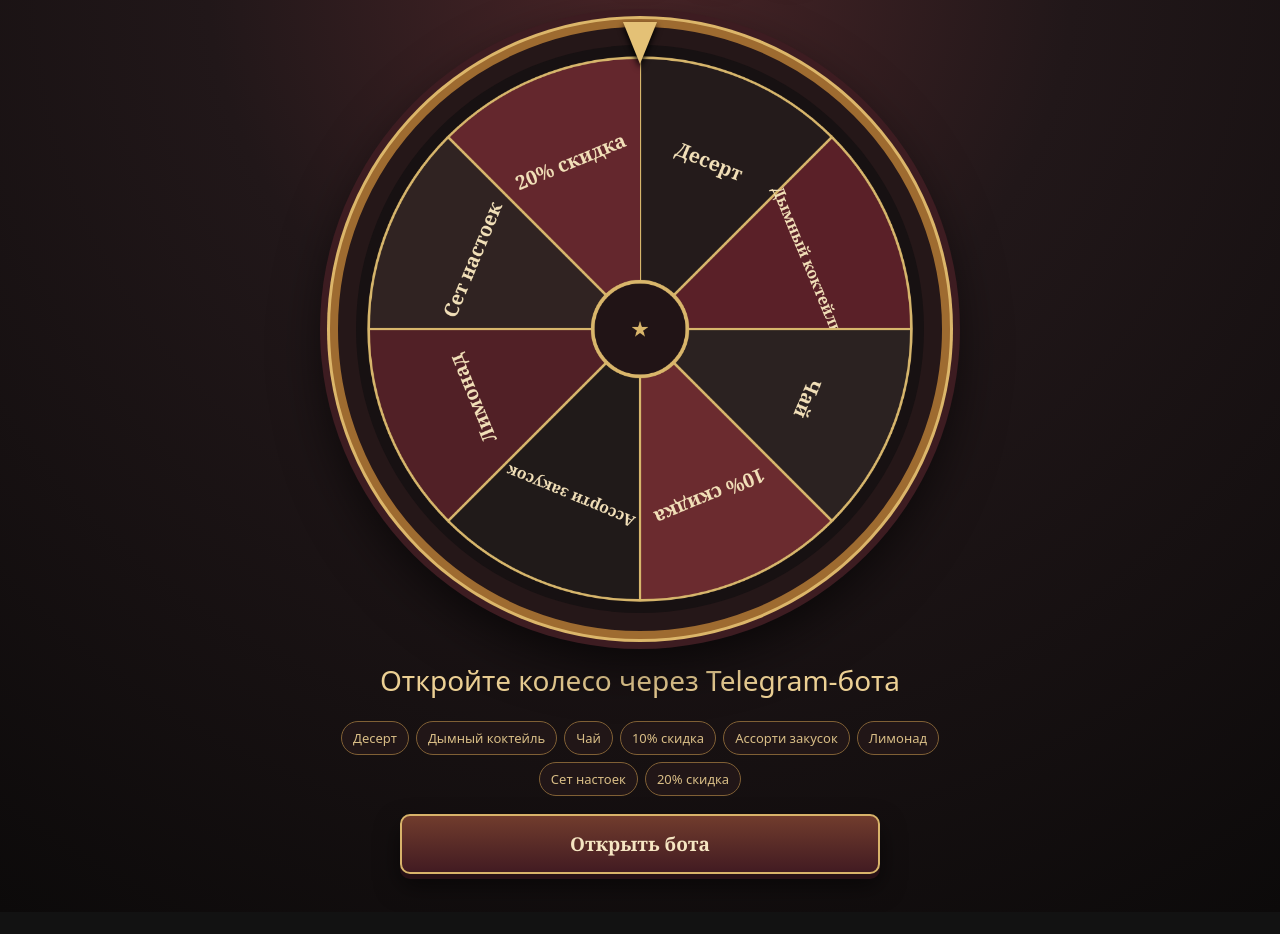
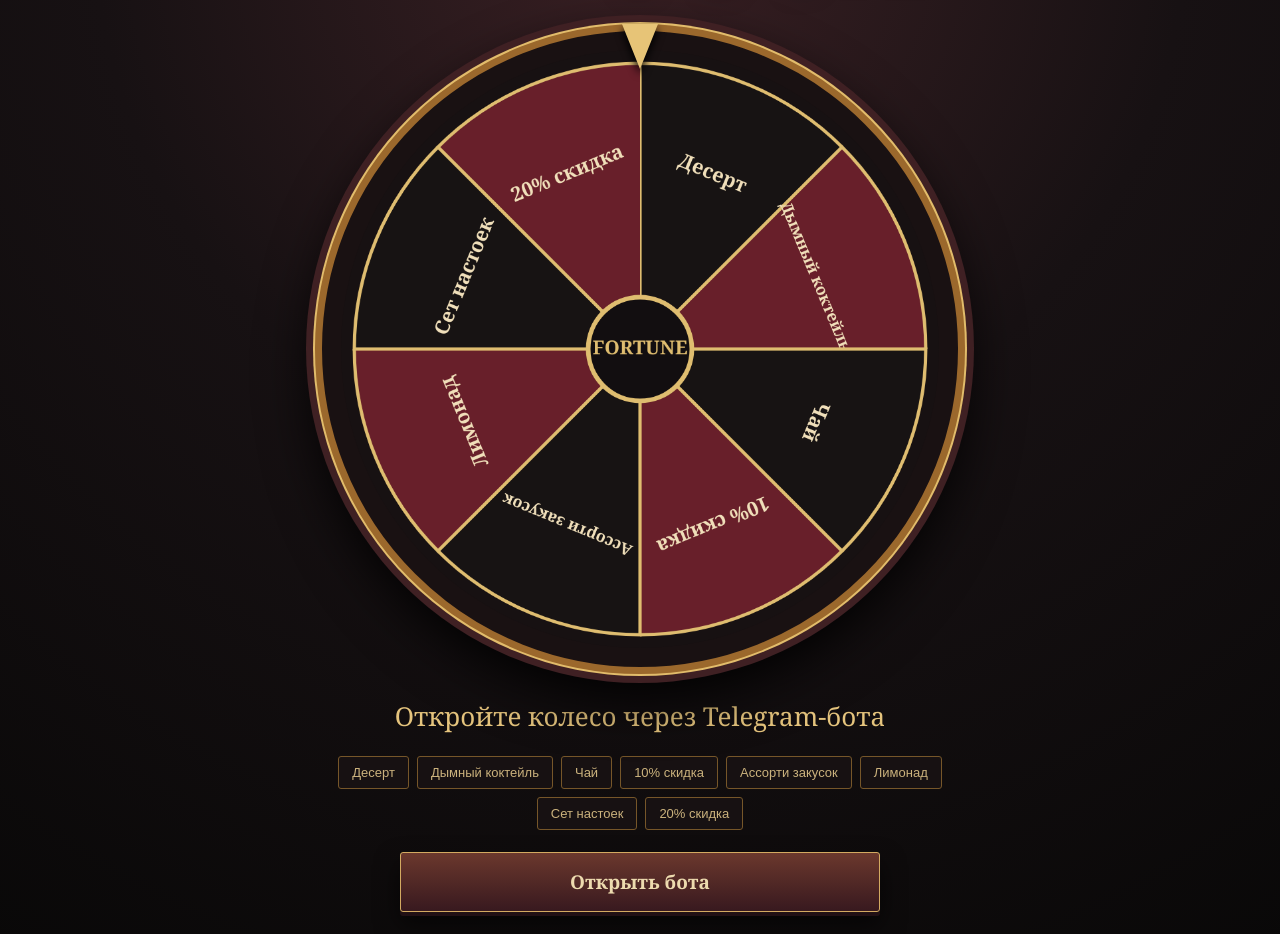
Before and after one commit to KarLeone586/dub, a plain HTML site: page index.html in a window 1280 px wide. Shown: the part 162-1096 px from the top of the page. Before the commit the page ends 1074 px from the top, so only its background shows below. Drawn offline with Linux system fonts and the light colour scheme.

Commit message:
Refactor styles and improve game logic
Updated styles and JavaScript functionality for the fortune wheel game.

```diff
--- a/index.html
+++ b/index.html
@@ -3,91 +3,99 @@
 <head>
 <meta charset="utf-8">
 <meta name="viewport" content="width=device-width,initial-scale=1">
-<meta name="theme-color" content="#171112">
+<meta name="theme-color" content="#120f10">
 <title>Колесо фортуны</title>
 
 <style>
 *{box-sizing:border-box}
-html{color-scheme:dark}
+
+html{
+  color-scheme:dark
+}
 
 body{
   margin:0;
   min-height:100svh;
   background:
-    radial-gradient(circle at 50% 12%,#4a2528 0,#211719 38%,#0c0a0a 100%);
-  color:#f3e4c5;
-  font:16px system-ui,sans-serif;
+    radial-gradient(circle at 50% 8%,#3a2024 0,#171113 45%,#090808 100%);
+  color:#ead7ad;
+  font-family:Georgia,"Times New Roman",serif;
   display:grid;
   place-items:center
 }
 
 .page{
-  width:min(100%,780px);
-  padding:26px 16px 38px;
+  width:min(100%,820px);
+  padding:30px 16px 42px;
   text-align:center
 }
 
 .eyebrow{
-  color:#cba366;
-  letter-spacing:3px;
-  font-size:11px;
+  color:#c99d55;
+  font:700 12px Arial,sans-serif;
+  letter-spacing:4px;
   text-transform:uppercase
 }
 
 .eyebrow:before,
 .eyebrow:after{
-  content:'✦';
-  margin:0 10px;
-  color:#9a7038
+  content:"◆";
+  color:#8c652e;
+  margin:0 13px;
+  font-size:9px
 }
 
 h1{
-  margin:12px 0 20px;
-  font:700 clamp(36px,8vw,64px)/1 Georgia,serif;
-  color:#e8c477;
-  text-shadow:0 3px #351b20,0 10px 30px #000
+  margin:14px 0 12px;
+  color:#e6c47a;
+  font-size:clamp(38px,8vw,68px);
+  line-height:1;
+  text-shadow:0 3px 0 #35181d,0 12px 28px #000
 }
 
 .sub{
-  color:#cbb79b;
-  margin:0 auto 22px
+  margin:0 0 30px;
+  color:#bca990;
+  font:16px Arial,sans-serif
 }
 
 .wheel-wrap{
   position:relative;
-  width:min(100%,620px);
+  width:min(100%,650px);
   margin:auto;
-  padding:18px;
-  border:8px solid #9e6b30;
+  padding:19px;
+  border:7px solid #9b682c;
   border-radius:50%;
-  background:#251718;
+  background:#191112;
   box-shadow:
-    0 0 0 3px #dcb66a,
-    0 0 0 10px #3d1c21,
-    0 20px 55px #000b
+    0 0 0 2px #e2bc6b,
+    0 0 0 9px #3f2023,
+    0 22px 55px #000
 }
 
 .wheel-wrap:before{
-  content:'♠  ♦  FORTUNE  ♣  ♥';
+  content:"FORTUNE  •  DUBROVKA  •  FORTUNE";
   position:absolute;
-  inset:-29px;
+  inset:-31px;
   display:grid;
   place-items:center;
-  color:#cda961;
-  font:700 12px Georgia;
+  color:#b58a47;
+  font:700 11px Arial,sans-serif;
   letter-spacing:3px;
   pointer-events:none
 }
 
 .pointer{
   position:absolute;
-  z-index:3;
-  top:-5px;
-  left:calc(50% - 17px);
-  border-left:17px solid transparent;
-  border-right:17px solid transparent;
-  border-top:42px solid #e4c176;
-  filter:drop-shadow(0 4px 3px #000)
+  z-index:5;
+  top:-7px;
+  left:calc(50% - 18px);
+  width:0;
+  height:0;
+  border-left:18px solid transparent;
+  border-right:18px solid transparent;
+  border-top:45px solid #e7c477;
+  filter:drop-shadow(0 5px 4px #000)
 }
 
 canvas{
@@ -96,45 +104,47 @@ canvas{
   height:auto;
   border-radius:50%;
   background:#171112;
+  transform:translateZ(0);
   will-change:transform;
-  transform:translateZ(0);
-  transition:transform 4s cubic-bezier(.12,.75,.18,1)
+  transition:transform 4.2s cubic-bezier(.12,.75,.18,1)
 }
 
 .result{
-  min-height:48px;
-  margin:22px 0 12px;
-  font-size:clamp(20px,4vw,28px);
-  color:#ecd094
+  min-height:45px;
+  margin:24px 0 13px;
+  color:#e5c47d;
+  font:26px Georgia,serif
 }
 
 .prizes{
   display:flex;
   flex-wrap:wrap;
   justify-content:center;
-  gap:7px;
-  margin:0 auto 18px;
-  max-width:620px
+  gap:8px;
+  max-width:650px;
+  margin:0 auto 22px
 }
 
 .prizes span{
-  padding:7px 11px;
-  border:1px solid #806035;
-  border-radius:999px;
-  background:#211617;
-  color:#d8bd86;
-  font-size:13px
+  padding:8px 13px;
+  border:1px solid #765629;
+  border-radius:3px;
+  background:#171112;
+  color:#cbb27d;
+  font:13px Arial,sans-serif
 }
 
 button{
   width:min(100%,480px);
   min-height:60px;
-  border:2px solid #d8b36a;
-  border-radius:10px;
-  background:linear-gradient(#713c2d,#421b22);
-  color:#f5e5c2;
-  font:700 19px Georgia;
-  box-shadow:0 5px 0 #271016,0 12px 25px #0008;
+  border:1px solid #d3aa61;
+  border-radius:3px;
+  background:linear-gradient(#6b382d,#38191f);
+  color:#eddbaf;
+  font:700 19px Georgia,serif;
+  box-shadow:
+    0 4px 0 #211014,
+    0 12px 25px #0009;
   cursor:pointer
 }
 
@@ -144,16 +154,23 @@ button:disabled{
 }
 
 @media(max-width:600px){
-  .page{padding-top:28px}
+  .page{
+    padding-top:28px
+  }
 
   .wheel-wrap{
-    padding:10px;
+    padding:11px;
     border-width:5px
   }
 
   .wheel-wrap:before{
-    inset:-22px;
-    font-size:9px
+    inset:-23px;
+    font-size:8px;
+    letter-spacing:2px
+  }
+
+  .result{
+    font-size:22px
   }
 }
 </style>
@@ -194,31 +211,31 @@ button:disabled{
 
 <script>
 const prizes=[
-  'Десерт',
-  'Дымный коктейль',
-  'Чай',
-  '10% скидка',
-  'Ассорти закусок',
-  'Лимонад',
-  'Сет настоек',
-  '20% скидка'
+  "Десерт",
+  "Дымный коктейль",
+  "Чай",
+  "10% скидка",
+  "Ассорти закусок",
+  "Лимонад",
+  "Сет настоек",
+  "20% скидка"
 ];
 
 const colors=[
-  '#241b1b',
-  '#5a2028',
-  '#2b2221',
-  '#6b2b2f',
-  '#201a19',
-  '#512026',
-  '#302322',
-  '#64272d'
+  "#171313",
+  "#681f2a",
+  "#171313",
+  "#681f2a",
+  "#171313",
+  "#681f2a",
+  "#171313",
+  "#681f2a"
 ];
 
-const canvas=document.querySelector('#wheel');
-const ctx=canvas.getContext('2d');
-const button=document.querySelector('#spin');
-const result=document.querySelector('#result');
+const canvas=document.querySelector("#wheel");
+const ctx=canvas.getContext("2d");
+const button=document.querySelector("#spin");
+const result=document.querySelector("#result");
 
 let angle=0;
 let busy=false;
@@ -233,8 +250,8 @@ prizes.forEach((prize,index)=>{
   ctx.fillStyle=colors[index];
   ctx.fill();
 
-  ctx.strokeStyle='#d7b66c';
-  ctx.lineWidth=4;
+  ctx.strokeStyle="#dfbd70";
+  ctx.lineWidth=5;
   ctx.stroke();
 
   ctx.save();
@@ -243,44 +260,45 @@ prizes.forEach((prize,index)=>{
   ctx.translate(285,0);
   ctx.rotate(Math.PI/2);
 
-  ctx.fillStyle='#f1dfb8';
-  ctx.font='700 '+(prize.length>13?'25':'31')+'px Georgia';
-  ctx.textAlign='center';
-  ctx.textBaseline='middle';
+  ctx.fillStyle="#f0dfba";
+  ctx.font="700 "+(prize.length>13?"24":"30")+"px Georgia";
+  ctx.textAlign="center";
+  ctx.textBaseline="middle";
   ctx.fillText(prize,0,0);
 
   ctx.restore();
 });
 
 ctx.beginPath();
-ctx.arc(450,450,75,0,Math.PI*2);
-ctx.fillStyle='#211416';
+ctx.arc(450,450,78,0,Math.PI*2);
+ctx.fillStyle="#120e10";
 ctx.fill();
 
-ctx.strokeStyle='#d9b66b';
-ctx.lineWidth=6;
+ctx.strokeStyle="#dfbd70";
+ctx.lineWidth=7;
 ctx.stroke();
 
-ctx.fillStyle='#d9b66b';
-ctx.font='34px Georgia';
-ctx.textAlign='center';
-ctx.fillText('★',450,462);
+ctx.fillStyle="#dfbd70";
+ctx.font="700 29px Georgia";
+ctx.textAlign="center";
+ctx.textBaseline="middle";
+ctx.fillText("FORTUNE",450,450);
 
 const telegram=window.Telegram?.WebApp;
-const initData=telegram?.initData||'';
+const initData=telegram?.initData||"";
 
 async function request(path,extra={}){
   const controller=new AbortController();
 
-  const timer=setTimeout(()=>{
+  const timeout=setTimeout(()=>{
     controller.abort();
   },12000);
 
   try{
     const response=await fetch(path,{
-      method:'POST',
+      method:"POST",
       headers:{
-        'Content-Type':'application/json'
+        "Content-Type":"application/json"
       },
       body:JSON.stringify({
         initData,
@@ -292,56 +310,56 @@ async function request(path,extra={}){
     const data=await response.json();
 
     if(!response.ok){
-      throw Error(data.error||'Ошибка сервера');
+      throw new Error(data.error||"Ошибка сервера");
     }
 
     return data;
   }finally{
-    clearTimeout(timer);
+    clearTimeout(timeout);
   }
 }
 
 function showUsed(data){
-  result.textContent='Ваш приз: '+data.prize;
+  result.textContent="Ваш приз: "+data.prize;
   button.disabled=true;
-  button.textContent='Прокрут использован';
+  button.textContent="Прокрут использован";
 
   canvas.style.transform=
-    'rotate('+
+    "rotate("+
     (360-(data.index+.5)*360/prizes.length)+
-    'deg)';
+    "deg)";
 }
 
 async function load(){
   if(!initData){
-    result.textContent='Откройте колесо через Telegram-бота';
-    button.textContent='Открыть бота';
+    result.textContent="Откройте колесо через Telegram-бота";
+    button.textContent="Открыть бота";
     button.disabled=false;
 
     button.onclick=()=>{
-      location.href='https://t.me/Dubrovka86_bot';
+      location.href="https://t.me/Dubrovka86_bot";
     };
 
     return;
   }
 
   try{
-    const data=await request('/api/status');
+    const data=await request("/api/status");
 
     if(data.used){
       showUsed(data);
     }else{
       button.disabled=false;
-      button.textContent='Крутить колесо';
+      button.textContent="Крутить колесо";
       button.onclick=spin;
     }
   }catch(error){
     result.textContent=
-      error.name==='AbortError'
-        ? 'Сервер отвечает слишком долго. Попробуйте ещё раз.'
-        : 'Не удалось загрузить колесо. Попробуйте ещё раз.';
+      error.name==="AbortError"
+        ? "Сервер отвечает слишком долго. Попробуйте ещё раз."
+        : "Не удалось загрузить колесо. Попробуйте ещё раз.";
 
-    button.textContent='Повторить';
+    button.textContent="Повторить";
     button.disabled=false;
     button.onclick=load;
   }
@@ -352,10 +370,10 @@ async function spin(){
 
   busy=true;
   button.disabled=true;
-  button.textContent='Колесо вращается…';
+  button.textContent="Колесо вращается…";
 
   try{
-    const data=await request('/api/spin',{
+    const data=await request("/api/spin",{
       requestId:crypto.randomUUID()
     });
 
@@ -373,25 +391,25 @@ async function spin(){
 
     angle+=1800+extra;
 
-    canvas.style.transform='rotate('+angle+'deg)';
+    canvas.style.transform="rotate("+angle+"deg)";
 
     await new Promise(resolve=>{
-      setTimeout(resolve,4100);
+      setTimeout(resolve,4300);
     });
 
-    result.textContent='Ваш приз: '+data.prize;
-    button.textContent='Прокрут использован';
+    result.textContent="Ваш приз: "+data.prize;
+    button.textContent="Прокрут использован";
 
-    await request('/api/notify').catch(()=>{
-      // уведомление необязательно для работы колеса
+    await request("/api/notify").catch(()=>{
+      // Уведомление необязательно для работы колеса
     });
   }catch(error){
     result.textContent=
-      error.name==='AbortError'
-        ? 'Сервер отвечает слишком долго. Попробуйте ещё раз.'
-        : 'Не удалось завершить вращение. Попробуйте ещё раз.';
+      error.name==="AbortError"
+        ? "Сервер отвечает слишком долго. Попробуйте ещё раз."
+        : "Не удалось завершить вращение. Попробуйте ещё раз.";
 
-    button.textContent='Повторить';
+    button.textContent="Повторить";
     button.disabled=false;
     button.onclick=load;
   }finally{
```
